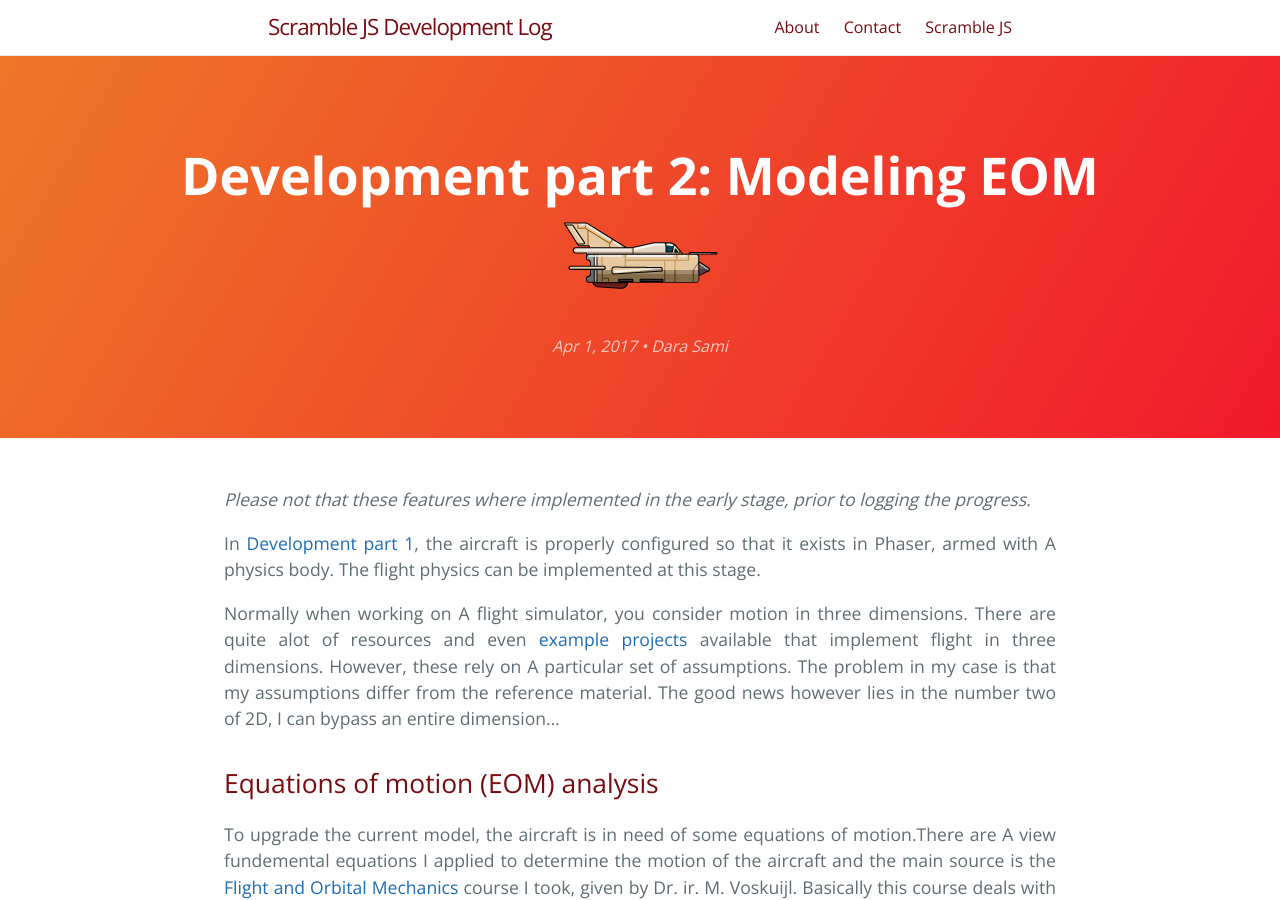
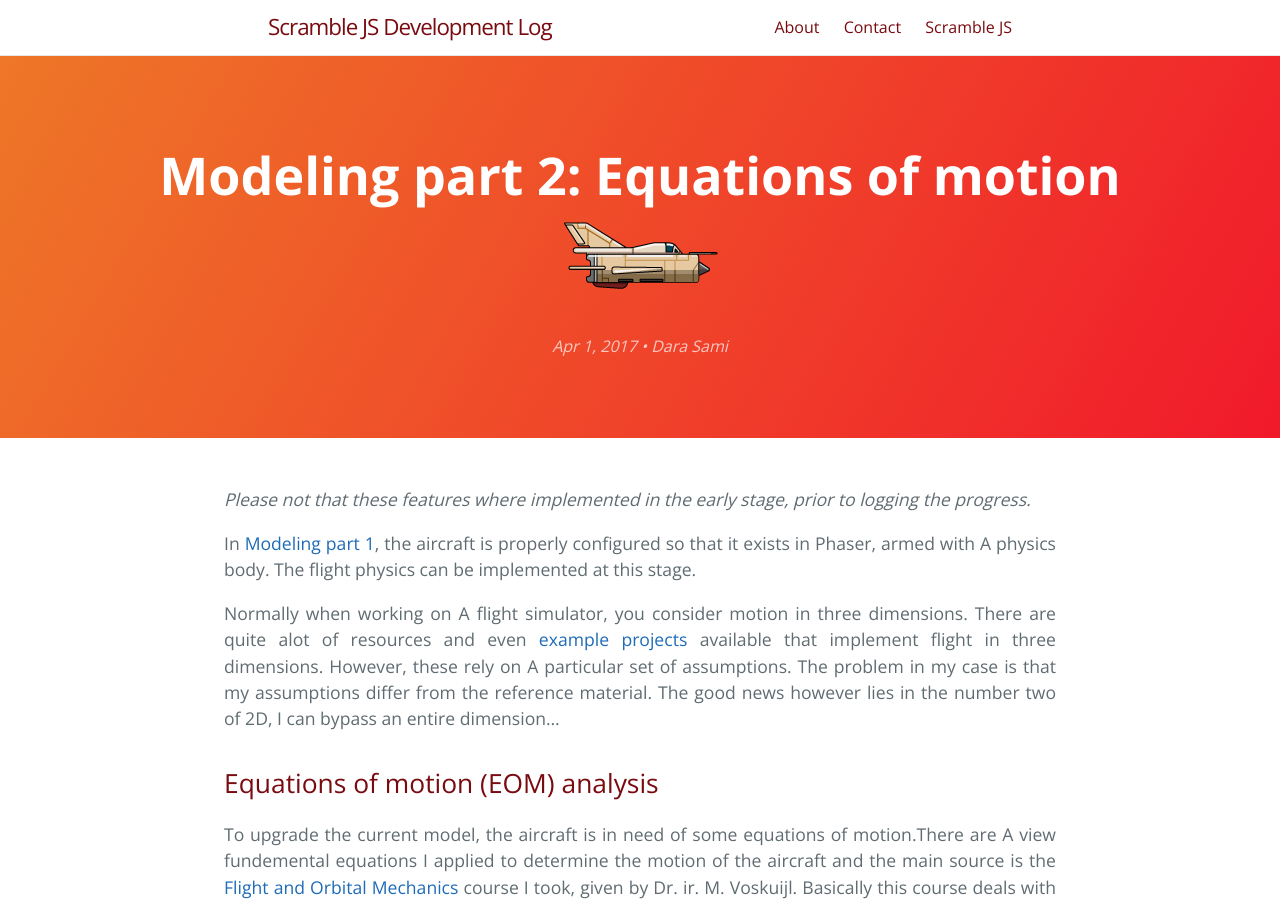
Before and after one commit to samid737/scrambledev, a Jekyll site: the page built from _posts/2017-04-01-development-part-xx-eom-basic-atmosphere.md, in a window 1280 px wide and 900 px high. Built offline with Jekyll 4.4.1, drawn with Linux system fonts in a browser that asks for light colours; formulas are drawn with MathJax 3; some of the changed text lies outside the part shown.

Commit message:
update titles

```diff
--- a/_posts/2017-04-01-development-part-xx-eom-basic-atmosphere.md
+++ b/_posts/2017-04-01-development-part-xx-eom-basic-atmosphere.md
@@ -1,11 +1,11 @@
 ---
-title: 'Development part 2: Modeling EOM'
+title: 'Modeling part 2: Equations of motion'
 layout: post
 ---
 
 *Please not that these features where implemented in the early stage, prior to  logging the progress.*
 
-In [Development part 1](/scrambledev/2017/03/01/progress-part-1-flight-mechanics-physics-system-world-setup.html), the aircraft is properly configured so that it exists in Phaser, armed with A physics body. The flight physics can be implemented at this stage.
+In [Modeling part 1](/scrambledev/2017/03/01/progress-part-1-flight-mechanics-physics-system-world-setup.html), the aircraft is properly configured so that it exists in Phaser, armed with A physics body. The flight physics can be implemented at this stage.
 
 Normally when working on A flight simulator, you consider motion in three dimensions. There are quite alot of resources and even [example projects](https://www.google.nl/search?q=flight+simulator+github) available that implement flight in three dimensions. However, these rely on A particular set of assumptions. The problem in my case is that my assumptions differ from the reference material. The good news however lies in the number two of 2D, I can bypass an entire dimension...
 
@@ -222,7 +222,7 @@ The circle around the body displays the speed (magnitude of velocity) nicely. I
 
 ## What's next
 
-Notice how it tumbles nose down,  as expected from  the diagram shown earlier, but gradually settles to a vertical dive. There is absolutely no way to control the aircraft. The reason being one very important missing piece, key to longitudinal aircraft dynamics: A tail. Read more about this in [Development part 3: Stability and control](/scrambledev/2017/05/01/development-part-4-modeling-thrust-basic-control.html).
+Notice how it tumbles nose down,  as expected from  the diagram shown earlier, but gradually settles to a vertical dive. There is absolutely no way to control the aircraft. The reason being one very important missing piece, key to longitudinal aircraft dynamics: A tail. Read more about this in [Modeling  part 3: Stability and control](/scrambledev/2017/05/01/development-part-4-modeling-thrust-basic-control.html).
 
 
 *Scramble JS uses Phaser 2 as game engine. Fore more info, visit [Phaser.io](http://www.phaser.io).*
```
Also changed, not shown: _posts/2017-03-01-progress-part-1-flight-mechanics-physics-system-world-setup.md (+1 -1 lines), _posts/2017-05-01-development-part-4-modeling-thrust-basic-control.md (+3 -3 lines), _posts/2017-06-01-development-part-3-modeling-atmosphere.md (+1 -1 lines), _posts/2017-10-06-features-part-1-landing-gear-runway.md (+2 -2 lines), _posts/2017-10-15-progress-part-1-flight-mechanics-autopilot.md (+1 -1 lines), _posts/2017-11-06-autopilot-controller-pitch-limiter.md (added, +3 -0 lines).
